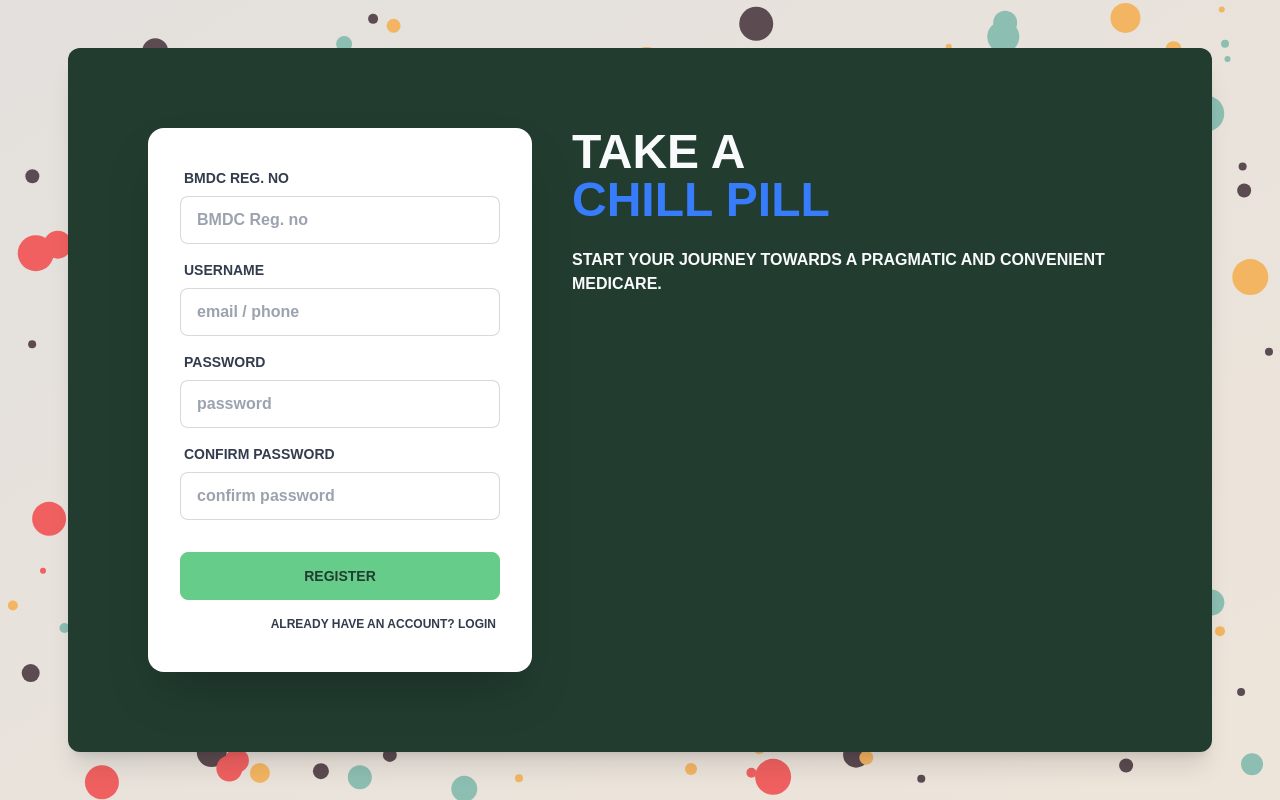
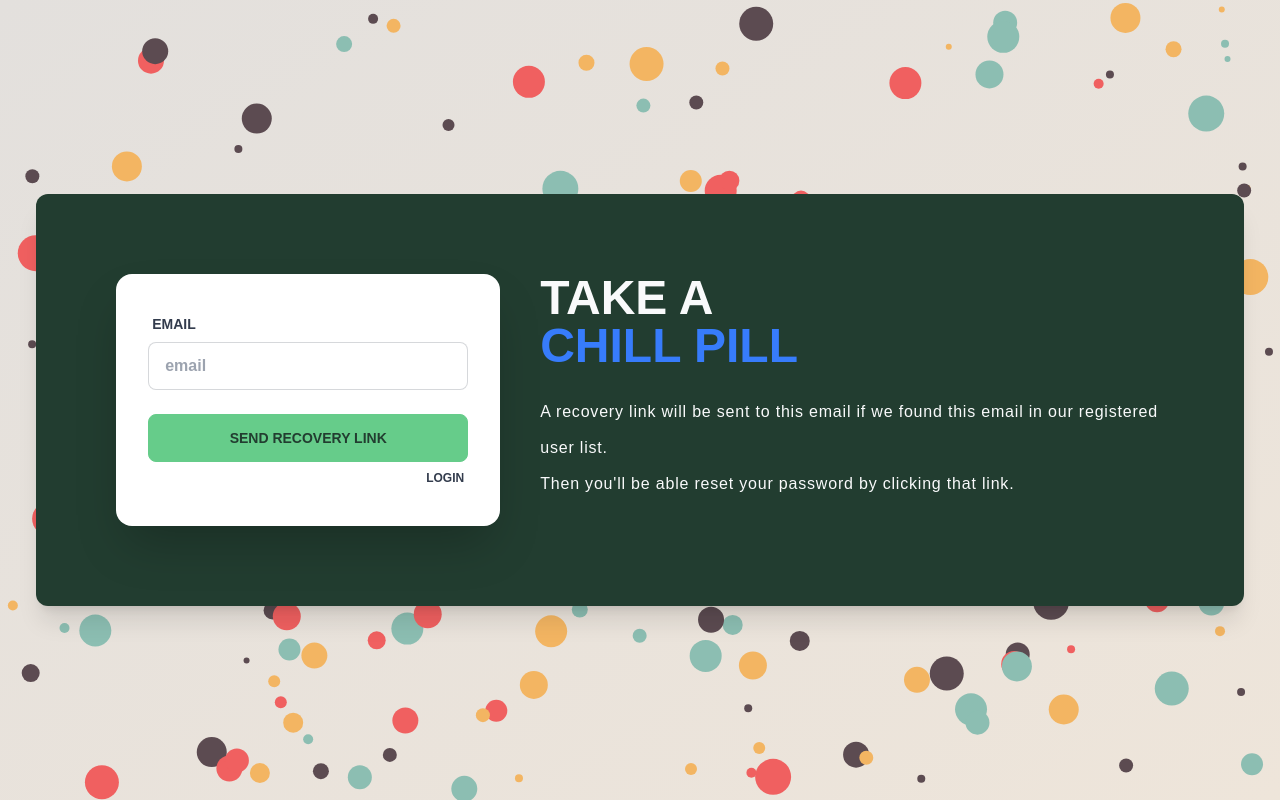
Before and after one commit to Kingkon963/chillpill, a website built with Vite: page forgetPassword/index.html in a window 1280 px wide. Built offline with nearby package versions, Linux system fonts and the light colour scheme.

Commit message:
forget password page added

```diff
--- a/forgetPassword/index.html
+++ b/forgetPassword/index.html
@@ -2,7 +2,7 @@
 <html lang="en" data-theme="emerald">
   <head>
     <meta charset="UTF-8" />
-    <link rel="icon" type="icon" href="/fav.ico" />
+    <link rel="icon" type="icon" href="/vite.svg" />
     <meta name="viewport" content="width=device-width, initial-scale=1.0" />
     <title>Password Recovery</title>
   </head>
@@ -18,42 +18,29 @@
             <span class="text-secondary">CHILL</span>
             <span class="text-secondary">PILL</span>
           </h1>
-          <p class="py-6">Start your journey towards a pragmatic and convenient medicare.</p>
+          <p class="py-6 leading-9 tracking-wider font-normal normal-case">
+            A recovery link will be sent to this email if we found this email in our registered user
+            list.
+            <br />
+            Then you'll be able reset your password by clicking that link.
+          </p>
         </div>
         <div class="card flex-shrink-0 w-full max-w-sm shadow-2xl bg-base-100">
           <div class="card-body">
+            <form action="">
               <div class="form-control">
                 <label class="label">
-                <span class="label-text">BMDC Reg. no</span>
+                  <span class="label-text">Email</span>
                 </label>
-              <input type="text" placeholder="BMDC Reg. no" class="input input-bordered" />
-            </div>
-            <div class="form-control">
-              <label class="label">
-                <span class="label-text">Username</span>
-              </label>
-              <input type="text" placeholder="email / phone" class="input input-bordered" />
-            </div>
-            <div class="form-control">
-              <label class="label">
-                <span class="label-text">Password</span>
-              </label>
-              <input type="password" placeholder="password" class="input input-bordered" />
-            </div>
-            <div class="form-control">
-              <label class="label">
-                <span class="label-text">Confirm Password</span>
-              </label>
-              <input type="password" placeholder="confirm password" class="input input-bordered" />
+                <input type="email" placeholder="email" class="input input-bordered" />
               </div>
               <div class="form-control mt-6">
-              <button class="btn btn-primary">Register</button>
+                <input type="submit" class="btn btn-primary" value="Send Recovery Link" />
               </div>
               <label class="label">
-              <a href="/" class="label-text-alt link link-hover ml-auto"
-                >Already have an account? Login</a
-              >
+                <a href="/" class="label-text-alt link link-hover ml-auto">Login</a>
               </label>
+            </form>
           </div>
         </div>
       </div>
--- a/index.html
+++ b/index.html
@@ -34,7 +34,9 @@
               </label>
               <input type="password" placeholder="password" class="input input-bordered" />
               <label class="label">
-                <a href="#" class="label-text-alt link link-hover">Forgot password?</a>
+                <a href="forgetPassword/" class="label-text-alt link link-hover text-gray-500"
+                  >Forgot password?</a
+                >
               </label>
             </div>
             <div class="form-control mt-6">
```
Lines whose indentation alone changed are shown as unchanged.
